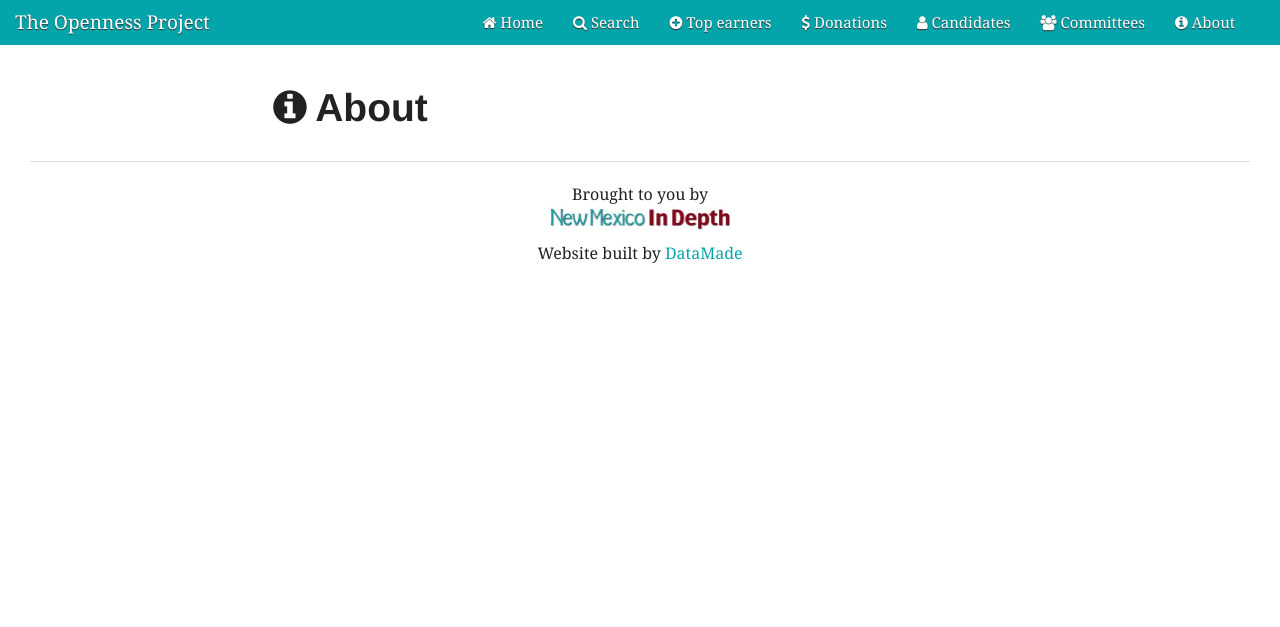
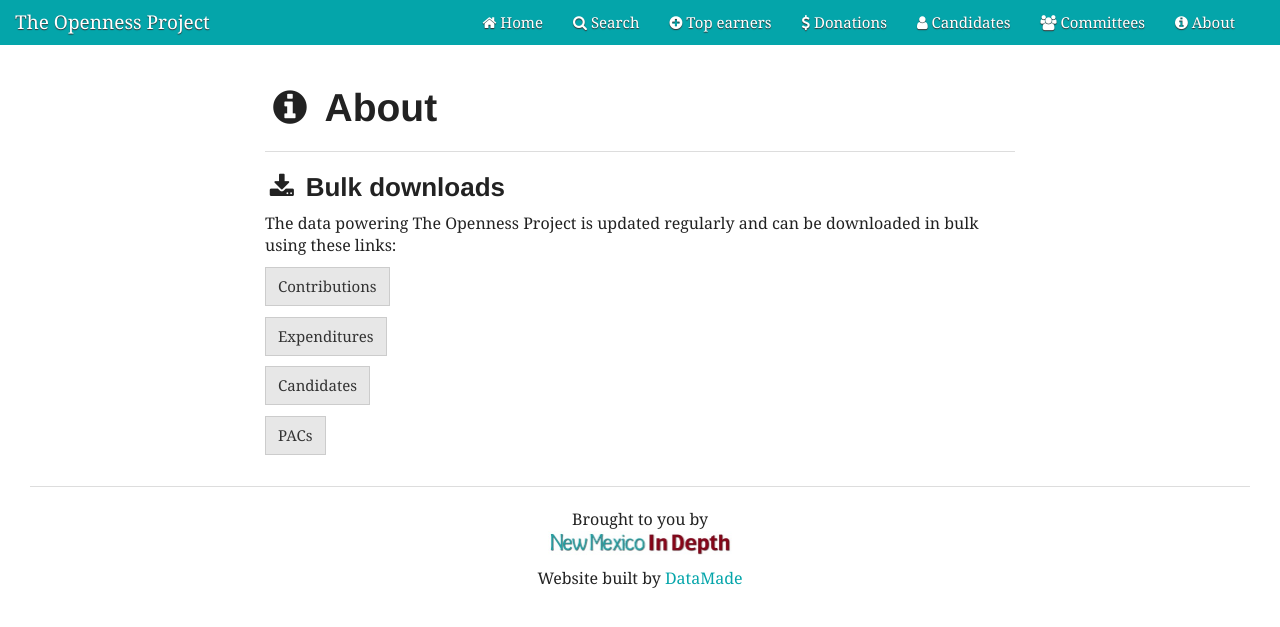
Before and after one commit to datamade/openness-project-nmid, a Django app: template pages/templates/about.html in a window 1280 px wide. Shown: the top 627 px of the page. Run offline with Django 3.2, Linux system fonts and the light colour scheme; the template is opened without the code that fills it, so the values that code supplies are empty; some libraries are stand-ins or nearby versions.

Commit message:
Add download links where appropriate

```diff
--- a/camp_fin/templates/base-detail.html
+++ b/camp_fin/templates/base-detail.html
@@ -90,6 +90,7 @@
     <script src="{% static 'js/chart_helper.js' %}"></script>
     <script type="text/EJS" id="transaction-table-guts">
 
+        <a href="<%= csv_download %>" class="btn btn-default">Download as CSV</a>
         <table class="table table-striped">
             <thead>
                 <tr>
@@ -320,6 +321,9 @@
                     if (data.results.length > 0){
                         var template = new EJS({'text': $('#transaction-table-guts').html()});
                         data['type'] = transaction_type;
+                        params['limit'] = 1000000;
+                        params['format'] = 'csv'
+                        data['csv_download'] = url + '?' + $.param(params);
                         $('#money-table-guts').html(template.render(data));
                         $('.page-link').off('click');
                         $('.page-link').on('click', getPage);
--- a/camp_fin/templates/camp_fin/search.html
+++ b/camp_fin/templates/camp_fin/search.html
@@ -1,5 +1,6 @@
 {% extends 'base.html' %}
 {% load staticfiles %}
+{% load helpers %}
 
 {% block title %}Search{% endblock %}
 
@@ -43,6 +44,11 @@
         </div>
     </div>
     <div class="row">
+        <div class="col-md-12">
+            <a href="/api/search/?{% query_transform request format='csv' limit='1000000' %}" class="btn btn-default">
+                Download results as ZIP
+            </a>
+        </div>
         <div id="candidate-search-results" class="col-md-12" style="display:none;">
             <h3>Candidates <small></small></h3>
             <table class="table table-hover" id="candidate-table">
--- a/pages/templates/about.html
+++ b/pages/templates/about.html
@@ -7,10 +7,18 @@
 
     <div class='row'>
         <div class='col-sm-8 col-sm-offset-2'>
-            <h1><i class='fa fa-fw fa-info-circle'></i>About</h1>
+            <h1><i class='fa fa-fw fa-info-circle'></i> About</h1>
             {{ page.text|safe }}
+            <hr />
+            <h3><i class='fa fa-fw fa-download'></i> Bulk downloads</h3>
+            <p>The data powering The Openness Project is updated regularly and can be downloaded in bulk using these links:</p>
+            <p><a href="/api/bulk/contributions/" class="btn btn-default">Contributions</a></p>
+            <p><a href="/api/bulk/expenditures/" class="btn btn-default">Expenditures</a></p>
+            <p><a href="/api/bulk/candidates/" class="btn btn-default">Candidates</a></p>
+            <p><a href="/api/bulk/committees/" class="btn btn-default">PACs</a></p>
         </div>
     </div>
 
+
 </div>
 {% endblock %}
```
Also changed, not shown: camp_fin/views.py (+14 -0 lines).
